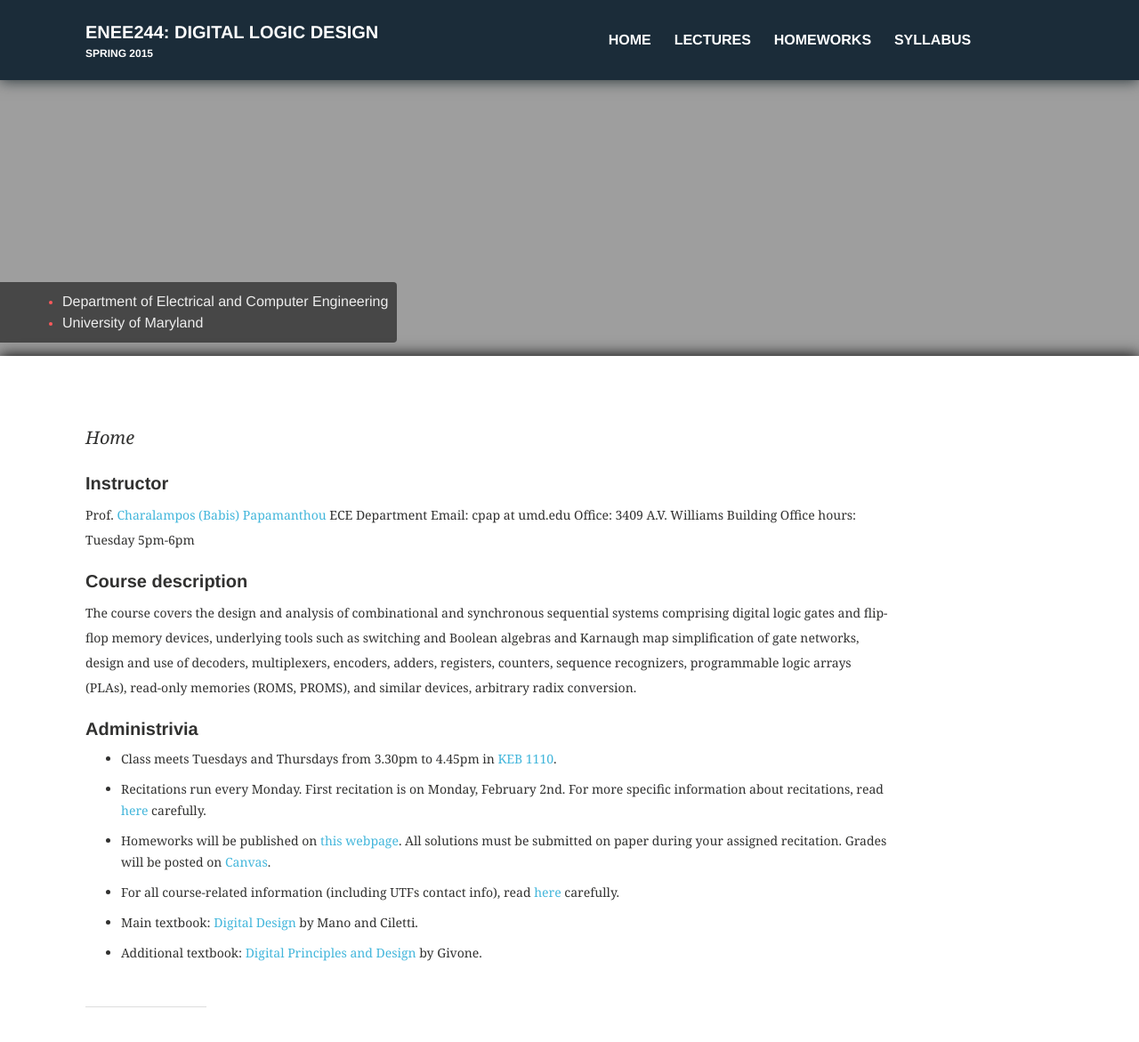
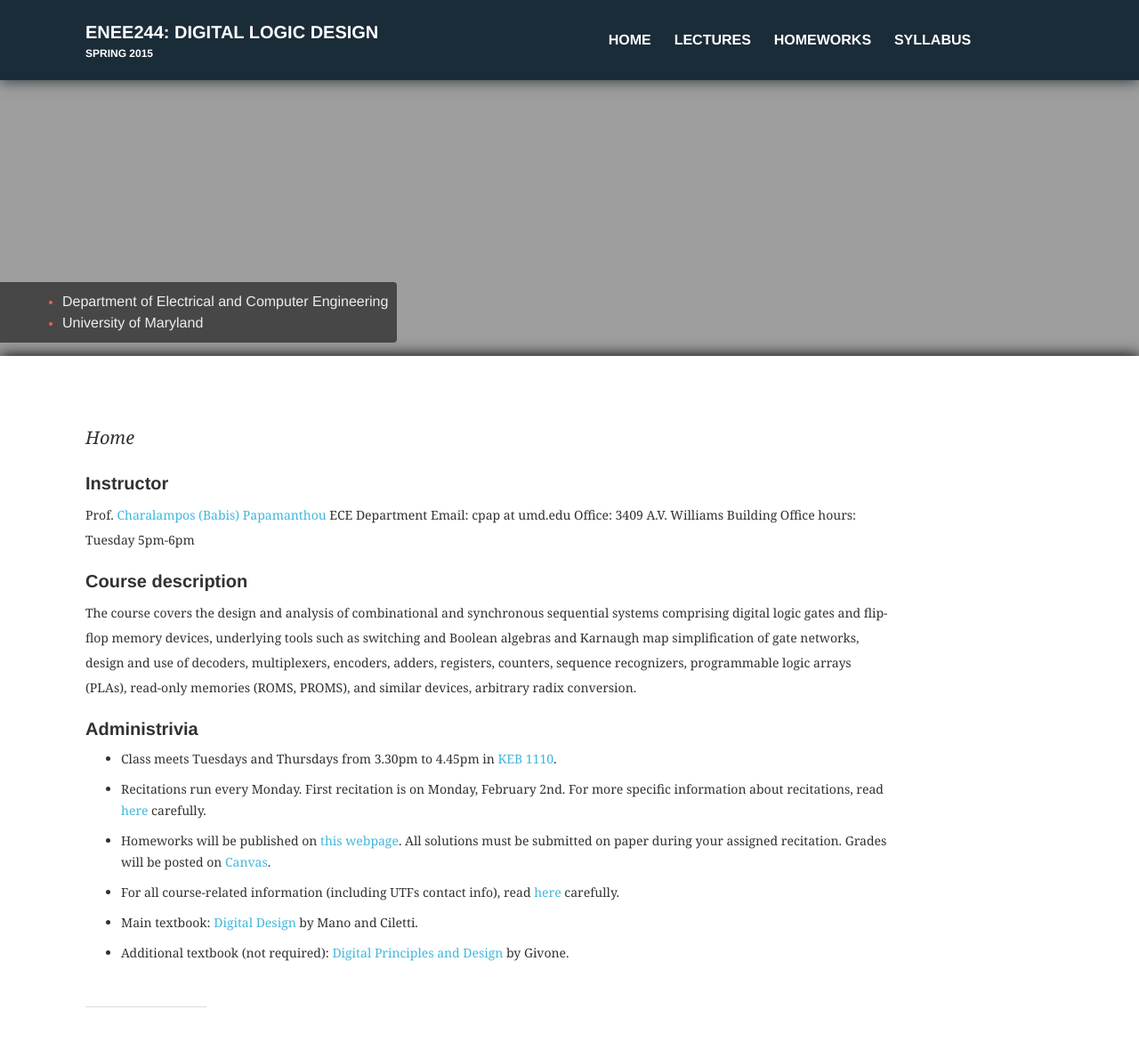
Before and after one commit to enee244/enee244.github.io, a Jekyll site: the page built from index.md, in a window 1280 px wide and 1199 px high. Shown: the top 1171 px of the window at 89% size. Built offline with Jekyll 4.4.1, drawn with Linux system fonts in a browser that asks for light colours.

Commit message:
Update index.md

```diff
--- a/index.md
+++ b/index.md
@@ -26,4 +26,4 @@ The course covers the design and analysis of combinational and synchronous seque
 * Homeworks will be published on [this webpage](http://enee244.github.io/homeworks). All solutions must be submitted on paper during your assigned recitation. Grades will be posted on [Canvas](https://myelms.umd.edu/login).
 * For all course-related information (including UTFs contact info), read [here](http://enee244.github.io/syllabus/syllabus_244.pdf) carefully.
 * Main textbook: [Digital Design](http://www.pearsonhighered.com/educator/product/Digital-Design/9780132774208.page) by Mano and Ciletti.
-* Additional textbook: [Digital Principles and Design](http://highered.mheducation.com/sites/0072525037/index.html) by Givone.
+* Additional textbook (not required): [Digital Principles and Design](http://highered.mheducation.com/sites/0072525037/index.html) by Givone.
```
